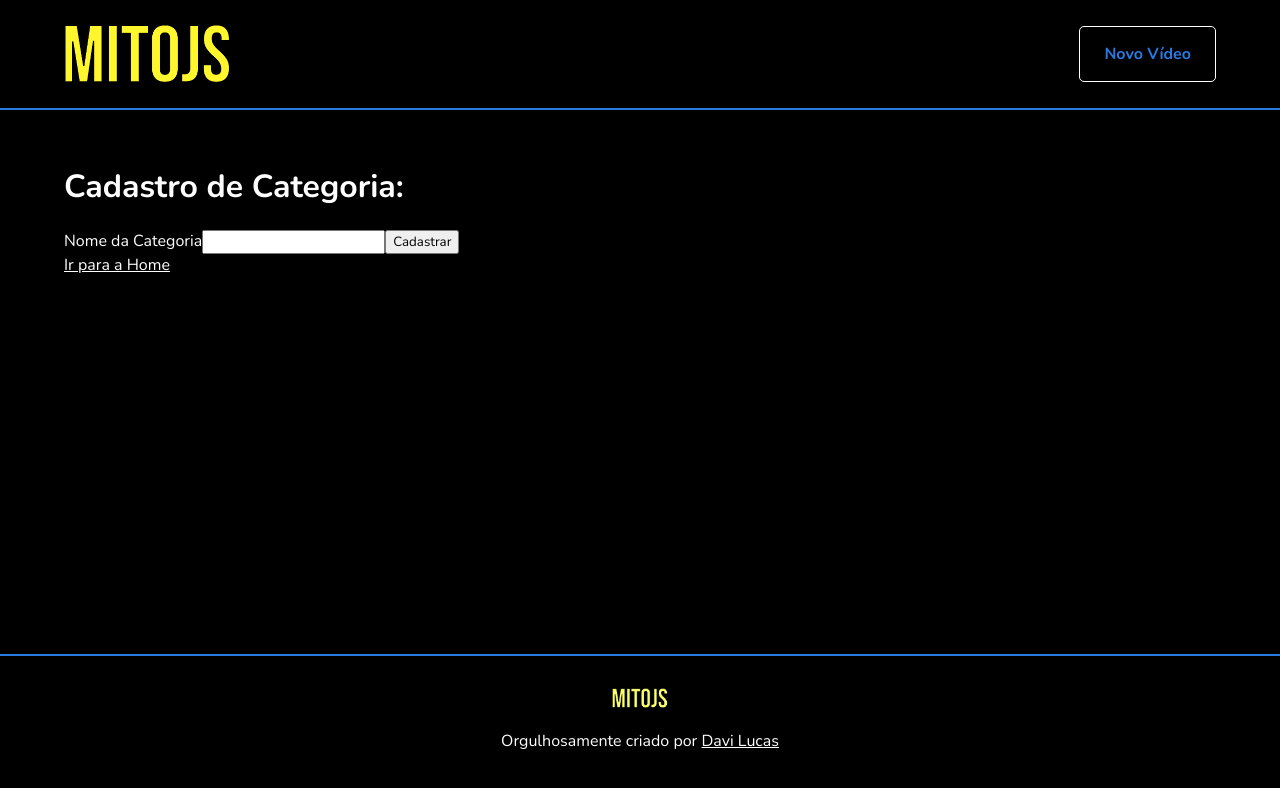
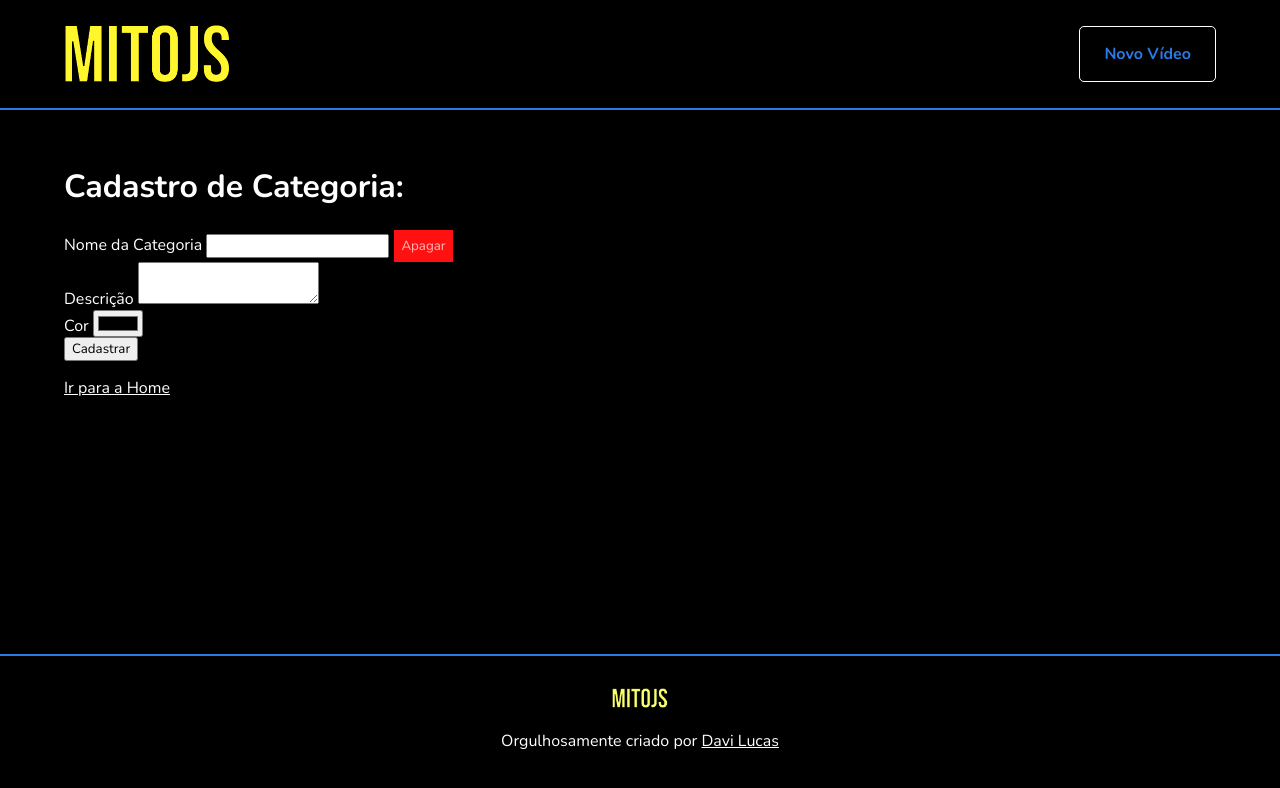
Before and after one commit to davidlpc1/mito-js-react, a React (Create React App) app: page /cadastro/categoria in a window 1280 px wide. Shown: the top 788 px of the page. Built offline with nearby package versions, Linux system fonts and the light colour scheme.

Commit message:
Html e Logica no Form

```diff
--- /dev/null
+++ b/src/components/FormField/index.js
@@ -0,0 +1,60 @@
+import React from "react";
+import styled from "styled-components"
+
+function FormField({ label, type, name, value, onChange, delet,onDelet }) {
+  if(type === 'textarea'){
+    return (
+      <div>
+        <label>
+          {label}{'  '}
+          <textarea
+            type='text'
+            value={value}
+            name={name}
+            onChange={onChange}
+          />
+        </label>
+        {delet &&  (
+          <DeleteButton type="button" onClick={onDelet}>Apagar</DeleteButton>)}
+      </div>
+    )
+  }
+  else{
+    return (
+      <div>
+        <label>
+          {label}{'  '}
+          <input
+            type={type}
+            value={value}
+            name={name}
+            onChange={onChange}
+          />
+        </label>
+        {
+        delet &&  (
+          <DeleteButton type="button" onClick={onDelet}>Apagar</DeleteButton>)
+        }
+      </div>
+    )
+  }
+
+}
+
+const DeleteButton = styled.button`
+    cursor: pointer;
+    padding:7px;
+    color:#fbb;
+    background-color:#f11;
+    border:none;
+    margin-left:5px;
+    outline:none;
+    transition: 450ms;
+
+    &:hover{
+      opacity:.8;
+      transform:translateY(-.2rem)
+    }
+`;
+
+export default FormField;
--- a/src/pages/cadastro/Categoria/index.js
+++ b/src/pages/cadastro/Categoria/index.js
@@ -1,27 +1,101 @@
 import React,{ useState } from 'react';
 import { Link } from 'react-router-dom';
 import PageDefault from '../../../components/PageDefault'
+import FormField from '../../../components/FormField';
 
 export default function CadastroCategoria(){
-    const [ nomeDaCategoria, setNomeDaCategoria] = useState('')
+    const valoresIniciais = {
+        nome:'',
+        descricao:'',
+        color: '',
+    }
+
+    const [categorias ,setCategorias] = useState([]);
+    const [ valores, setValores ] = useState(valoresIniciais);
+
+    function setValor(chave,valor){
+        setValores({
+            ...valores,
+            [chave]: valor
+        })
+    }
+
+    function handleChange(event){
+        const valueWillChange =  event.target.getAttribute('name')
+        setValor(valueWillChange, event.target.value)
+
+        if(valueWillChange === 'nome'){
+            if(valores.nome.length >= 18  ){
+                setValor('nome',`${valores.nome.substring(0,15)}...`)
+            }
+        }
+
+    }
+
+    function handleSubmit(event){
+        event.preventDefault();
+        setCategorias([
+            ...categorias,
+            valores
+        ]);
+
+        setValores(valoresIniciais)
+    }
 
     return (
         <PageDefault>
-            <h1>Cadastro de Categoria: {nomeDaCategoria}</h1>
+            <h1>Cadastro de Categoria: {valores.nome}</h1>
 
-            <form>
+            <form onSubmit={handleSubmit}>
 
-                <label>
-                    Nome da Categoria
-                    <input type="text"
-                    value={nomeDaCategoria}
-                    onChange={e => {
-                        setNomeDaCategoria(e.target.value)
-                    }} />
-                </label>
+                <FormField
+                    label='Nome da Categoria'
+                    type="text"
+                    name="nome"
+                    value={valores.nome}
+                    onChange={handleChange}
+                    delet={true}
+                    onDelet={event => {
+                        setValor('nome','')
+                    }}
+                />
+
+                <FormField
+                    label='Descrição'
+                    type="textarea"
+                    name="descricao"
+                    value={valores.descricao}
+                    onChange={handleChange}
+                    delet={false}
+                    onDelet={() => {}}
+                />
+
+                <FormField
+                    label={'Cor'}
+                    type="color"
+                    name="color"
+                    value={valores.color}
+                    onChange={handleChange}
+                    delet={false}
+                    onDelet={() => {}}
+                />
 
                 <button>Cadastrar</button>
             </form>
+
+            <ul>
+                {categorias.map((categoria,index) => {
+                    return(
+                        <li style={{
+                            background:categoria.color,
+                            maxWidth: 350,
+                            padding:10
+                        }} key={`${categoria}-${index}`}>
+                            {categoria.nome}
+                        </li>
+                    )
+                })}
+            </ul>
 
             <Link to="/">
                Ir para a Home
```
